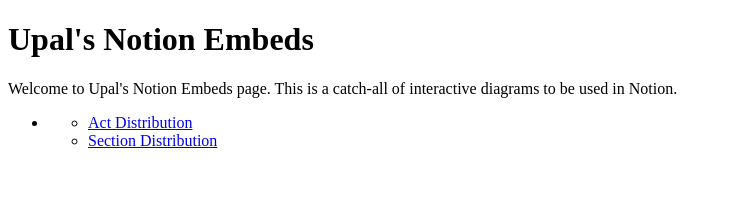
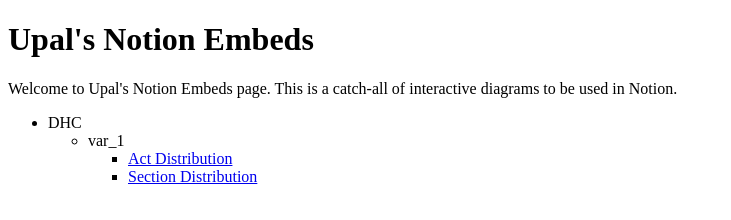
Before and after one commit to upalbhattacharya/notion_embeds, a plain HTML site: page index.html in a window 1280 px wide. Shown: the whole page, without its empty margins (0-731 px from the left). Drawn offline with Linux system fonts and the light colour scheme.

Commit message:
Added proper level headings.

```diff
--- a/index.html
+++ b/index.html
@@ -7,19 +7,18 @@
 <body>
     <h1>Upal's Notion Embeds</h1>
 
-    <p>Welcome to Upal's Notion Embeds page. This is a catch-all of interactive
-    diagrams to be used in Notion.
+    <p>Welcome to Upal's Notion Embeds page. This is a catch-all of interactive diagrams to be used in Notion.
     </p>
     <ul>
-        <li>
+        <li> DHC
             <ul>
-                <li><a
-                        href="DHC/variations/var_1/dhc_var_1_act_distribution.html">
-                        Act Distribution</a></li>
+                <li> var_1
+                    <ul>
+                        <li><a href="DHC/variations/var_1/dhc_var_1_act_distribution.html">Act Distribution</a></li>
 
-                <li><a
-                        href="DHC/variations/var_1/dhc_var_1_section_distribution.html">
-                        Section Distribution</a></li>
+                        <li><a href="DHC/variations/var_1/dhc_var_1_section_distribution.html">Section Distribution</a></li>
+                    </ul>
+                </li>
             </ul>
         </li>
     <ul>
```
